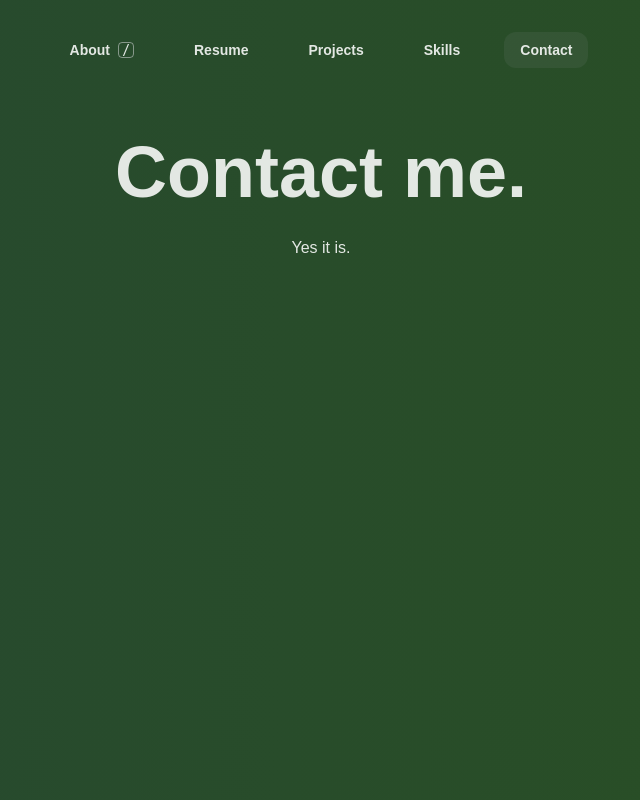
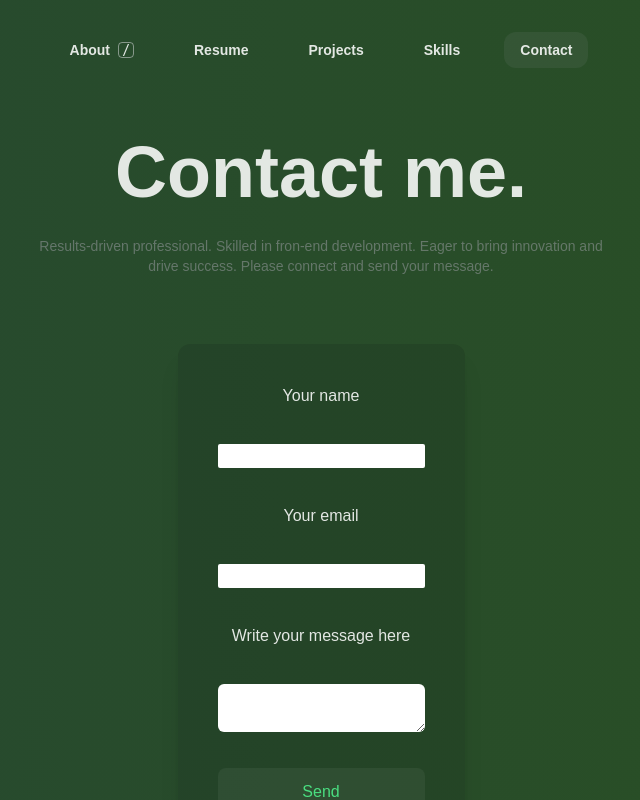
Before and after one commit to devalienbrain/Hassan-Mohammad-dev, a React (Vite) app: page /contact in a window 1280 px wide. Shown: the top 800 px of the page, without its empty margins (319-959 px from the left). Built offline with nearby package versions, Linux system fonts and the light colour scheme.

Commit message:
email.js integrated for email contact page

```diff
--- a/index.html
+++ b/index.html
@@ -5,12 +5,19 @@
   <meta charset="UTF-8" />
   <link rel="icon" type="image/svg+xml" href="hassan.png" />
   <meta name="viewport" content="width=device-width, initial-scale=1.0" />
-  <title>Hassan Mohammad - Web Developer</title>
+  <title>Hassan | Web Developer</title>
 </head>
 
 <body>
   <div id="root"></div>
   <script type="module" src="/src/main.jsx"></script>
+  <script type="text/javascript" src="https://cdn.jsdelivr.net/npm/@emailjs/browser@3/dist/email.min.js">
+  </script>
+  <script type="text/javascript">
+    (function () {
+      emailjs.init("ILXv8meX2_amnqjVf");
+    })();
+  </script>
 </body>
 
 </html>
--- a/package.json
+++ b/package.json
@@ -10,6 +10,7 @@
     "preview": "vite preview"
   },
   "dependencies": {
+    "@emailjs/browser": "^3.11.0",
     "localforage": "^1.10.0",
     "match-sorter": "^6.3.1",
     "react": "^18.2.0",
@@ -17,6 +18,7 @@
     "react-helmet-async": "^2.0.3",
     "react-icons": "^4.12.0",
     "react-router-dom": "^6.20.1",
+    "react-toastify": "^9.1.3",
     "sort-by": "^1.2.0"
   },
   "devDependencies": {
--- a/src/Components/Header/Banner.jsx
+++ b/src/Components/Header/Banner.jsx
@@ -3,8 +3,10 @@ const Banner = () => {
     <div className="min-h-screen flex justify-center items-center">
       <div className="w-3/4 mx-auto flex flex-col gap-9 text-center">
         <h1 className="text-5xl md:text-8xl font-bold">Hi. I'm Hassan</h1>
-        <h2 className="text-3xl md:text-5xl font-black">React.js Front-end Developer</h2>
-        <p className="md:font-semibold text-xs/loose md:text-sm/loose pt-16 w-3/4 mx-auto">
+        <h2 className="text-3xl md:text-5xl font-black">
+          React.js Front-end Developer
+        </h2>
+        <p className="md:font-semibold text-xs/loose md:text-sm/loose pt-16 w-3/4 mx-auto text-zinc-400/50">
           I'm dedicated to creating responsive interfaces. Enthusiastic about
           clean code and contributing to innovative open-source projects.
         </p>
--- a/src/Components/PageTitle/PageTitle.jsx
+++ b/src/Components/PageTitle/PageTitle.jsx
@@ -3,7 +3,7 @@ const PageTitle = ({ title, subTitle }) => {
     <div className="flex justify-center items-center">
       <div className="flex flex-col gap-7 p-5 md:p-10 my-7">
         <h1 className="text-7xl font-bold">{title}</h1>
-        <h5>{subTitle}</h5>
+        <h5 className="text-sm text-zinc-400/50 max-w-xl">{subTitle}</h5>
       </div>
     </div>
   );
--- a/src/Pages/Contact/Contact.jsx
+++ b/src/Pages/Contact/Contact.jsx
@@ -1,11 +1,71 @@
+import { useRef } from "react";
+import emailjs from "@emailjs/browser";
 import PageTitle from "../../Components/PageTitle/PageTitle";
+import { Helmet } from "react-helmet-async";
+import { ToastContainer, toast } from "react-toastify";
+import "react-toastify/dist/ReactToastify.css";
 
 const Contact = () => {
+  const form = useRef();
   const title = "Contact me.";
-  const subTitle = "Yes it is.";
+  const subTitle =
+    "Results-driven professional. Skilled in fron-end development. Eager to bring innovation and drive success. Please connect and send your message.";
+  const sendEmail = (e) => {
+    e.preventDefault();
+
+    emailjs
+      .sendForm(
+        "service_dcu6k55",
+        "template_vf19dpu",
+        form.current,
+        "ILXv8meX2_amnqjVf"
+      )
+      .then(
+        (result) => {
+          console.log(result.text);
+          toast("Nice! thanks for contacting me.");
+          form.current.reset();
+        },
+        (error) => {
+          console.log(error.text);
+        }
+      );
+  };
   return (
     <div>
+      <Helmet>
+        <title>Hassan | Contact</title>
+      </Helmet>
+      <ToastContainer></ToastContainer>
       <PageTitle title={title} subTitle={subTitle}></PageTitle>
+
+      <div className="flex justify-center items-center">
+        <form
+          ref={form}
+          onSubmit={sendEmail}
+          className="flex flex-col gap-9 bg-zinc-950/10 rounded-xl shadow-xl p-10"
+        >
+          <label>Your name</label>
+          <input
+            type="text"
+            name="user_name"
+            className="text-black rounded-sm"
+          />
+          <label>Your email</label>
+          <input
+            type="email"
+            name="user_email"
+            className="text-black rounded-sm"
+          />
+          <label>Write your message here</label>
+          <textarea name="message" className="text-black rounded-md" />
+          <input
+            type="submit"
+            value="Send"
+            className="p-3 bg-white/5 rounded-lg text-green-400 hover:text-green-500"
+          />
+        </form>
+      </div>
     </div>
   );
 };
--- a/src/Pages/Projects/Projects.jsx
+++ b/src/Pages/Projects/Projects.jsx
@@ -12,7 +12,7 @@ const Projects = () => {
   return (
     <div>
       <Helmet>
-        <title>Hassan | projects</title>
+        <title>Hassan | Projects</title>
       </Helmet>
       <PageTitle title={title} subTitle={subTitle}></PageTitle>
       <div>
--- a/src/Pages/Resume/Resume.jsx
+++ b/src/Pages/Resume/Resume.jsx
@@ -22,7 +22,7 @@ const Resume = () => {
             target="_blanc"
             className="hover:underline"
           >
-            Click to view
+            Click to view my resume.
           </a>
 
           <div className="divider"> Or, </div>
--- a/src/Pages/Skills/Skills.jsx
+++ b/src/Pages/Skills/Skills.jsx
@@ -12,7 +12,7 @@ const Skills = () => {
   return (
     <div>
       <Helmet>
-        <title>Hassan | skills</title>
+        <title>Hassan | Skills</title>
       </Helmet>
       <PageTitle title={title} subTitle={subTitle}></PageTitle>
       <div>
```
Also changed, not shown: 1 other file (tests, documents, lock files or other folders).
